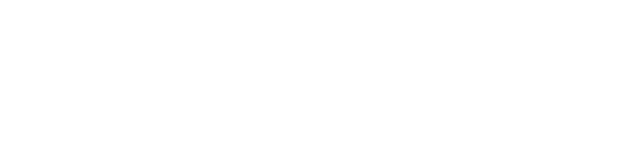
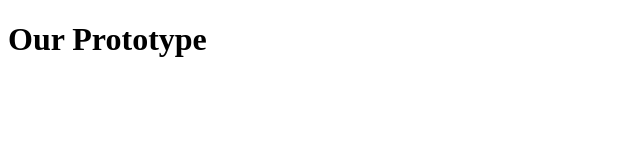
Before and after one commit to Adeleon04/Hansen-s-Disease, a plain HTML site: page index.html in a window 1280 px wide. Shown: the whole page, without its empty margins (0-640 px from the left). Drawn offline with Linux system fonts and the light colour scheme.

Commit message:
Protootype

```diff
--- a/index.html
+++ b/index.html
@@ -1,8 +1,10 @@
 <!DOCTYPE html>
 <html>
 <head>
-	<title></title>
+	<title>Welcome</title>
 </head>
+<h1>Our Prototype</h1>
+
 <body>
 
 </body>
```
Also changed, not shown: data.html (deleted).
